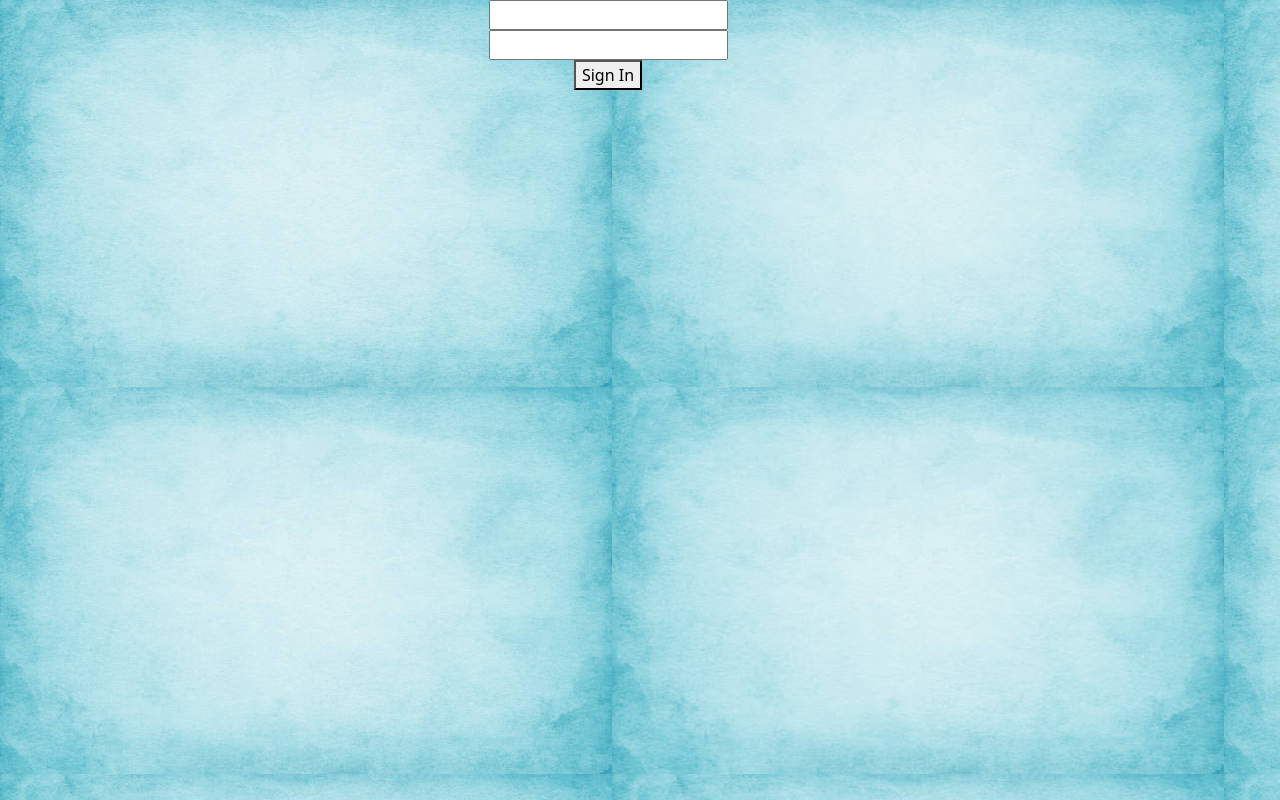
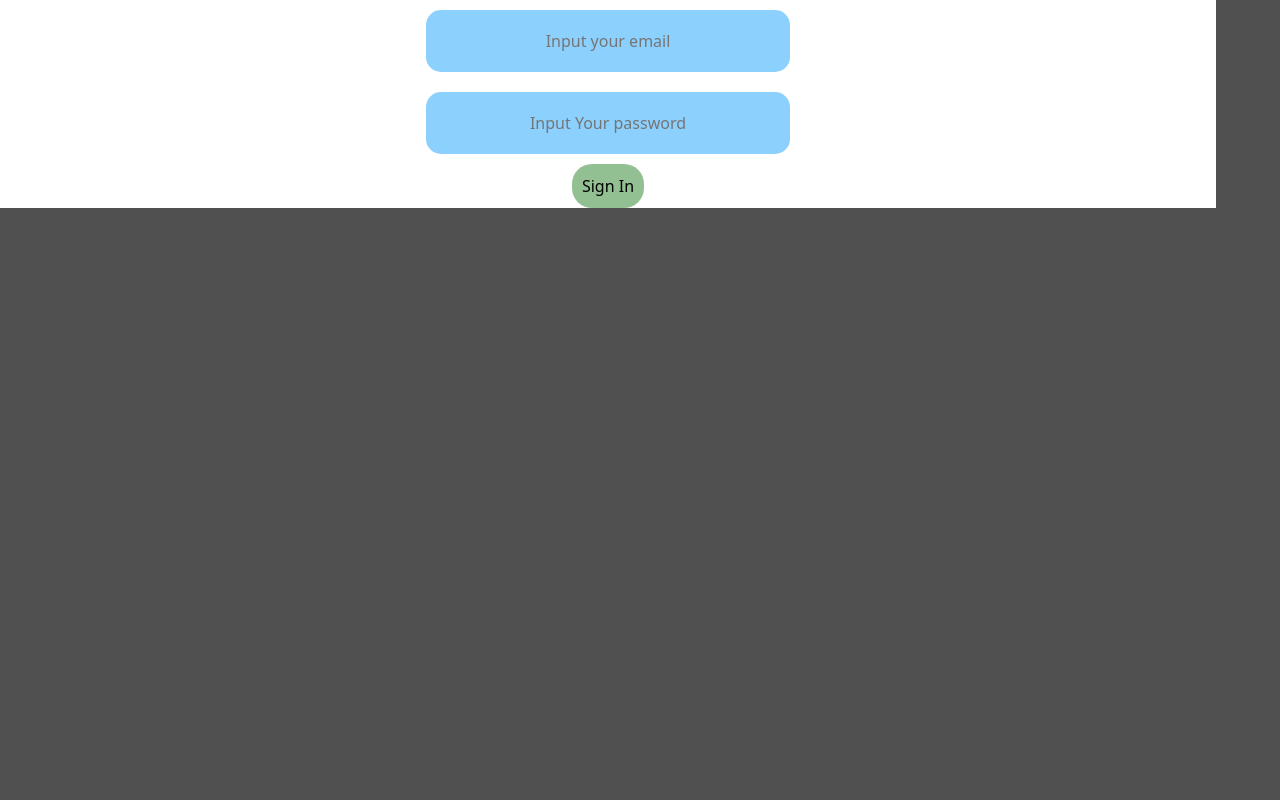
Before and after one commit to Olajohn2804/schoolPortal, a plain HTML site: page sign_in.html in a window 1280 px wide. Drawn offline with Linux system fonts and the light colour scheme.

```diff
--- a/script.js
+++ b/script.js
@@ -3,7 +3,7 @@ var allStudents = []
 function add(){
     if(localStorage.localPerson){
         // allStudents = JSON.parse(localStorage.localPerson)
-     var allStudents = JSON.parse(localStorage.localPerson)
+        allStudents = JSON.parse(localStorage.localPerson)
         // localStorage.setItem("localPerson",JSON.stringify(allStudents))
     }
 }
@@ -39,7 +39,7 @@ function reg(){
             window.location.href = "sign_in.html"
     }
      localStorage.localPerson = JSON.stringify(allStudents)
-     // localStorage.setItem("localPerson",JSON.stringify(allStudents))
+    //  localStorage.setItem("localPerson",JSON.stringify(allStudents))
 
 
 
--- a/sign_in.html
+++ b/sign_in.html
@@ -9,21 +9,58 @@
 </head>
 <style>
     body{
-        background-image: url("back1.jpg");
+        background-color: rgba(0, 0, 0, 0.688);
+        /* background-image: url(bg12.jpg); */
         height: 100%;
         width: 95%;
         text-align: center;
 
     }
+    input{
+        text-align: center;
+        position: relative;
+        top: 50%;
+    }
+    #redd{
+        background-color: white;
+        box-sizing: border-box;
+        width: 100%;
+    }
+    #password{
+        color: brown;
+        background-color: rgb(140, 208, 254);
+        height: 20%;
+        width: 30%;
+        margin: 10px;
+        padding: 20px;
+        border-radius: 15px;
+        border: none;
+    }
+    #email{
+        color: brown;
+        background-color: rgb(140, 208, 254);
+        height: 20%;
+        width: 30%;
+        margin: 10px;
+        padding: 20px;
+        border-radius: 15px;
+        border: none;
+    }
+    #btn{
+        background-color: rgb(147, 192, 147);
+        padding: 10px;
+        border: none;
+        border-radius: 20px;
+    }
 </style>
     <body>
-       <div class="">
-        <input type="email" class="" id="email"><br>
-        <input type="password" id="password"><br>
-        <button onclick="see()">Sign In</button><br>
-        <div id="re"></div>
+       <div id="redd">
+        <input type="email" class="" id="email" placeholder="Input your email"><br>
+        <input type="password" id="password" placeholder="Input Your password"><br>
+        <button onclick="see()" id="btn">Sign In</button><br>
+       </div>
+       <div id="re"></div>
 
-       </div>
         <script src="script.js"></script>
     </body>
 </html>
```
Also changed, not shown: index.html (+5 -7 lines), sign_up.html (added, +71 -0 lines), back1.jpg (deleted).
